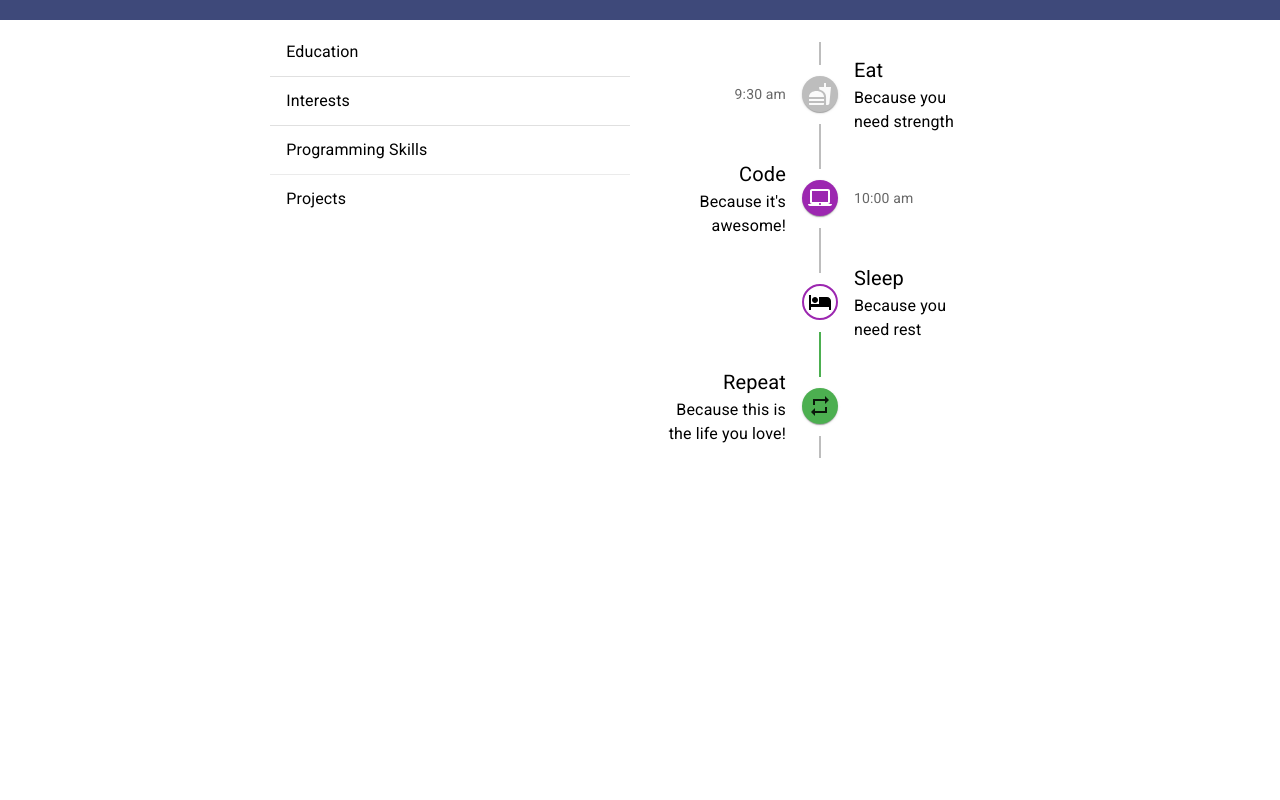
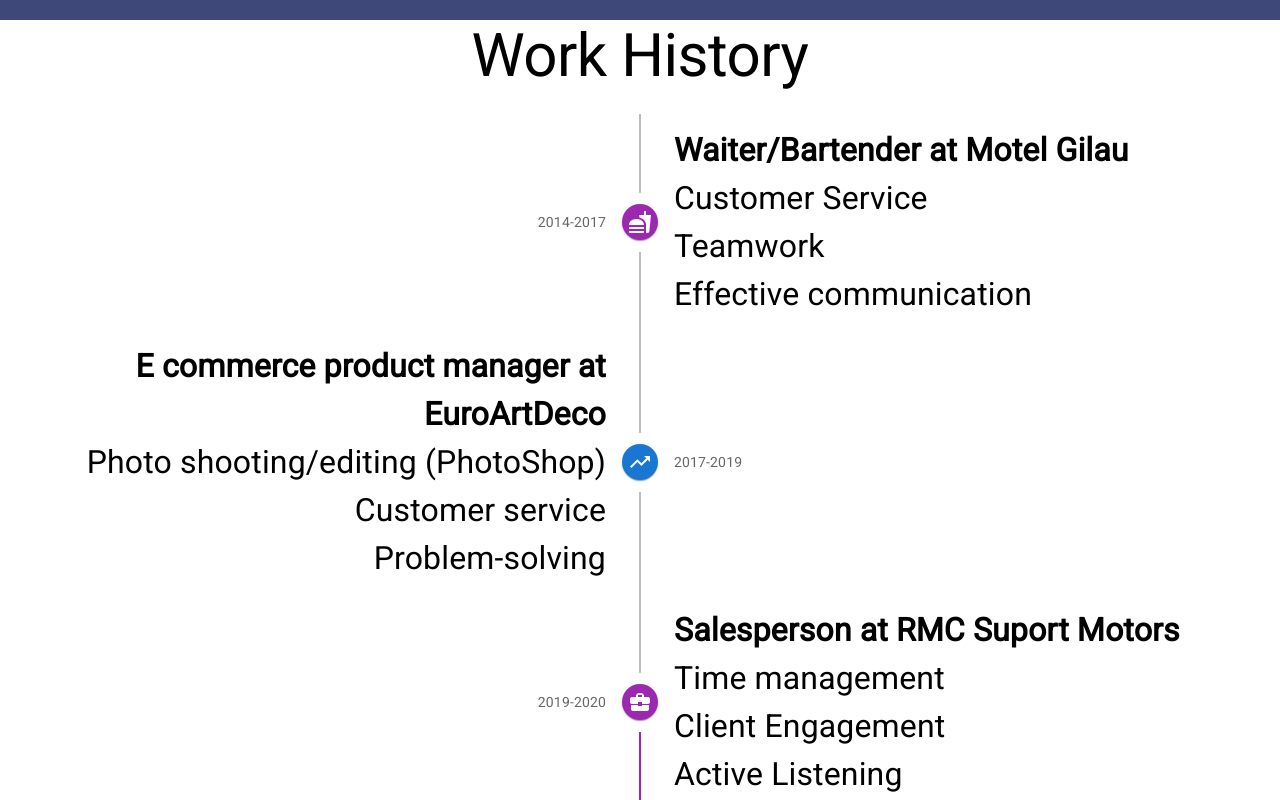
Before and after one commit to Sabau-Adrian/my-website, a React (Create React App) app: page / in a window 1280 px wide. Shown: the part 780-1580 px from the top of the page. Before the commit the page ends 1260 px from the top, so only its background shows below. Built offline with nearby package versions, Linux system fonts and the light colour scheme.

Commit message:
About update

```diff
--- a/package.json
+++ b/package.json
@@ -12,6 +12,7 @@
     "@testing-library/jest-dom": "^5.16.2",
     "@testing-library/react": "^12.1.2",
     "@testing-library/user-event": "^13.5.0",
+    "animate.css": "^4.1.1",
     "fontsource-roboto": "^4.0.0",
     "gh-pages": "^3.2.3",
     "react": "^17.0.2",
@@ -19,6 +20,7 @@
     "react-scripts": "5.0.0",
     "react-typical": "^0.1.3",
     "styled-components": "^5.3.3",
+    "swup": "^2.0.14",
     "web-vitals": "^2.1.4"
   },
   "scripts": {
--- /dev/null
+++ b/src/About.css
@@ -0,0 +1,18 @@
+.overflow{
+    height: 100px;
+    background-color: blue;
+    overflow: hidden;
+
+}
+
+
+
+h2 {
+    text-align: center;
+}
+h6 {
+    font-weight: normal;
+}
+h5{
+    font-weight: bold;
+}
--- a/src/About.js
+++ b/src/About.js
@@ -1,17 +1,39 @@
 import { TimelineConnector, TimelineContent, TimelineDot, TimelineItem, TimelineOppositeContent, TimelineSeparator } from '@mui/lab';
 import Timeline from '@mui/lab/Timeline';
-import { borderRadius, Box } from '@mui/system';
-import React from 'react';
-import { Collapse, Container, Typography } from '@mui/material';
+import { Box } from '@mui/system';
+import React, {useState } from 'react';
+import {  Container, Typography } from '@mui/material';
 import FastfoodIcon from '@mui/icons-material/Fastfood';
 import LaptopMacIcon from '@mui/icons-material/LaptopMac';
-import HotelIcon from '@mui/icons-material/Hotel';
-import RepeatIcon from '@mui/icons-material/Repeat';
-import List from '@mui/material/List';
-import ListItem from '@mui/material/ListItem';
-import ListItemText from '@mui/material/ListItemText';
-import Divider from '@mui/material/Divider';
+import { createTheme, ThemeProvider } from '@mui/material/styles';
+import './About.css';
+import BusinessCenterIcon from '@mui/icons-material/BusinessCenter';
+import TrendingUpIcon from '@mui/icons-material/TrendingUp';
 
+const theme = createTheme();
+theme.typography.h6 = {
+  fontSize: '0.5rem',
+
+  '@media (min-width:600px)': {
+    fontSize: '1.5rem',
+  },
+  [theme.breakpoints.up('md')]: {
+    fontSize: '2rem',
+  },
+};
+
+theme.typography.h5 = {
+  fontSize: '0.6rem',
+  fontWeight: 'bold',
+  textAlign: 'center',
+
+  '@media (min-width:600px)': {
+    fontSize: '1.5rem',
+  },
+  [theme.breakpoints.up('md')]: {
+    fontSize: '2rem',
+  },
+};
 const style = {
     width: '100%',
     maxWidth: 360,
@@ -29,32 +51,28 @@
         }
 }
 function About() {
+  const [count, setCount] = useState(4)
+
+  function hideElement() {
+
+  }
+
+  function decrementCount() {
+    setCount(prevCount => prevCount -1)
+  }
+  function incrementCount() {
+    setCount(prevCount => prevCount +1)
+  }
+
     return(
+      <ThemeProvider theme={theme}>
         <Container disableGutters maxWidth={false}
         sx={{
             display:'flex',
-            flexDirection: 'row',
+            flexDirection: 'column',
             justifyContent: 'center'
         }}>
-        <Box>
-            <Collapse>Hi</Collapse>
-        <List sx={style} component="nav" aria-label="mailbox folders">
-      <ListItem sx={listItem} button>
-        <ListItemText primary="Education"/>
-      </ListItem>
-      <Divider />
-      <ListItem  sx={listItem} button divider>
-        <ListItemText primary="Interests" />
-      </ListItem>
-      <ListItem  sx={listItem} button>
-        <ListItemText primary="Programming Skills" />
-      </ListItem>
-      <Divider light />
-      <ListItem  sx={listItem}button>
-        <ListItemText primary="Projects" />
-      </ListItem>
-    </List>
-        </Box>
+         <Typography variant="h2">Work History</Typography>
         <Box>
         <Timeline position="alternate">
         <TimelineItem>
@@ -64,20 +82,22 @@
             variant="body2"
             color="text.secondary"
           >
-            9:30 am
+            2014-2017
           </TimelineOppositeContent>
           <TimelineSeparator>
             <TimelineConnector />
-            <TimelineDot>
+            <TimelineDot color="secondary">
               <FastfoodIcon />
             </TimelineDot>
             <TimelineConnector />
           </TimelineSeparator>
           <TimelineContent sx={{ py: '12px', px: 2 }}>
-            <Typography variant="h6" component="span">
-              Eat
+            <Typography variant="h5" component="span">
+              Waiter/Bartender at Motel Gilau
             </Typography>
-            <Typography>Because you need strength</Typography>
+            <Typography variant="h6">Customer Service</Typography>
+            <Typography variant="h6">Teamwork</Typography>
+            <Typography variant="h6">Effective communication</Typography>
           </TimelineContent>
         </TimelineItem>
         <TimelineItem>
@@ -86,56 +106,81 @@
             variant="body2"
             color="text.secondary"
           >
-            10:00 am
+            2017-2019
           </TimelineOppositeContent>
           <TimelineSeparator>
             <TimelineConnector />
+            <TimelineDot color="primary">
+              <TrendingUpIcon />
+            </TimelineDot>
+            <TimelineConnector />
+          </TimelineSeparator>
+          <TimelineContent sx={{ py: '12px', px: 2 }}>
+            <Typography variant="h5" component="span">
+            E commerce product manager at EuroArtDeco
+            </Typography>
+            <Typography variant="h6">Photo shooting/editing (PhotoShop)</Typography>
+            <Typography variant="h6">Customer service</Typography>
+            <Typography variant="h6">Problem-solving</Typography>
+          </TimelineContent>
+        </TimelineItem>
+        <TimelineItem>
+        <TimelineOppositeContent
+            sx={{ m: 'auto 0' }}
+            align="right"
+            variant="body2"
+            color="text.secondary"
+          >
+            2019-2020
+          </TimelineOppositeContent>
+          <TimelineSeparator>
+            <TimelineConnector />
+            <TimelineDot color="secondary" variant="filled">
+              <BusinessCenterIcon />
+            </TimelineDot>
+            <TimelineConnector sx={{ bgcolor: 'secondary.main' }} />
+          </TimelineSeparator>
+          <TimelineContent sx={{ py: '12px', px: 2 }}>
+            <Typography variant="h5" component="span">
+              Salesperson at RMC Suport Motors
+            </Typography>
+            <Typography variant="h6">Time management</Typography>
+            <Typography variant="h6">Client Engagement</Typography>
+            <Typography variant="h6">Active Listening</Typography>
+          </TimelineContent>
+        </TimelineItem>
+        <TimelineItem>
+        <TimelineOppositeContent
+            sx={{ m: 'auto 0' }}
+            align="right"
+            variant="body2"
+            color="text.secondary"
+          >
+            2021-2022
+          </TimelineOppositeContent>
+          <TimelineSeparator>
+            <TimelineConnector sx={{ bgcolor: 'secondary.main' }} />
             <TimelineDot color="primary">
               <LaptopMacIcon />
             </TimelineDot>
             <TimelineConnector />
           </TimelineSeparator>
           <TimelineContent sx={{ py: '12px', px: 2 }}>
-            <Typography variant="h6" component="span">
-              Code
+            <Typography variant="h5" component="span">
+              Web Developer at Scoala Informala (course)
             </Typography>
-            <Typography>Because it&apos;s awesome!</Typography>
-          </TimelineContent>
-        </TimelineItem>
-        <TimelineItem>
-          <TimelineSeparator>
-            <TimelineConnector />
-            <TimelineDot color="primary" variant="outlined">
-              <HotelIcon />
-            </TimelineDot>
-            <TimelineConnector sx={{ bgcolor: 'secondary.main' }} />
-          </TimelineSeparator>
-          <TimelineContent sx={{ py: '12px', px: 2 }}>
-            <Typography variant="h6" component="span">
-              Sleep
-            </Typography>
-            <Typography>Because you need rest</Typography>
-          </TimelineContent>
-        </TimelineItem>
-        <TimelineItem>
-          <TimelineSeparator>
-            <TimelineConnector sx={{ bgcolor: 'secondary.main' }} />
-            <TimelineDot color="secondary">
-              <RepeatIcon />
-            </TimelineDot>
-            <TimelineConnector />
-          </TimelineSeparator>
-          <TimelineContent sx={{ py: '12px', px: 2 }}>
-            <Typography variant="h6" component="span">
-              Repeat
-            </Typography>
-            <Typography>Because this is the life you love!</Typography>
+            <Typography variant="h6">Programming laguages:JavaScript</Typography>
+            <Typography variant="h6">Libraries/Framework:React.js,Node.js</Typography>
+            <Typography variant="h6">HTML/CSS</Typography>
           </TimelineContent>
         </TimelineItem>
       </Timeline>
       </Box>
       </Container>
+      </ThemeProvider>
     );
 }
 
+
+
 export default About;
--- a/src/Home.css
+++ b/src/Home.css
@@ -52,3 +52,7 @@
     height: 300px;
    }
 }
+:root {
+    --animate-duration: 800ms;
+    --animate-delay: 0.9s;
+  }
--- a/src/Home.js
+++ b/src/Home.js
@@ -8,6 +8,7 @@
 import profileImg from '../src/images/Linkedin.png';
 import './Home.css';
 import { ThemeProvider, createTheme,} from '@mui/material/styles';
+import 'animate.css'
 
 
 const theme = createTheme({
@@ -72,7 +73,7 @@
                                 variant='h3'>
                                 Hello, I'm
                             </Typography>
-                            <Typography variant='h3' pl='15px' color="#F1D00A">Adrian</Typography>
+                            <Typography animate__animated animate__backInDown variant='h3' pl='15px' color="#F1D00A">Adrian</Typography>
                         </Box>
                         <p>
                             I'm a {' '}<Typical
```
Also changed, not shown: 1 other file (tests, documents, lock files or other folders).
